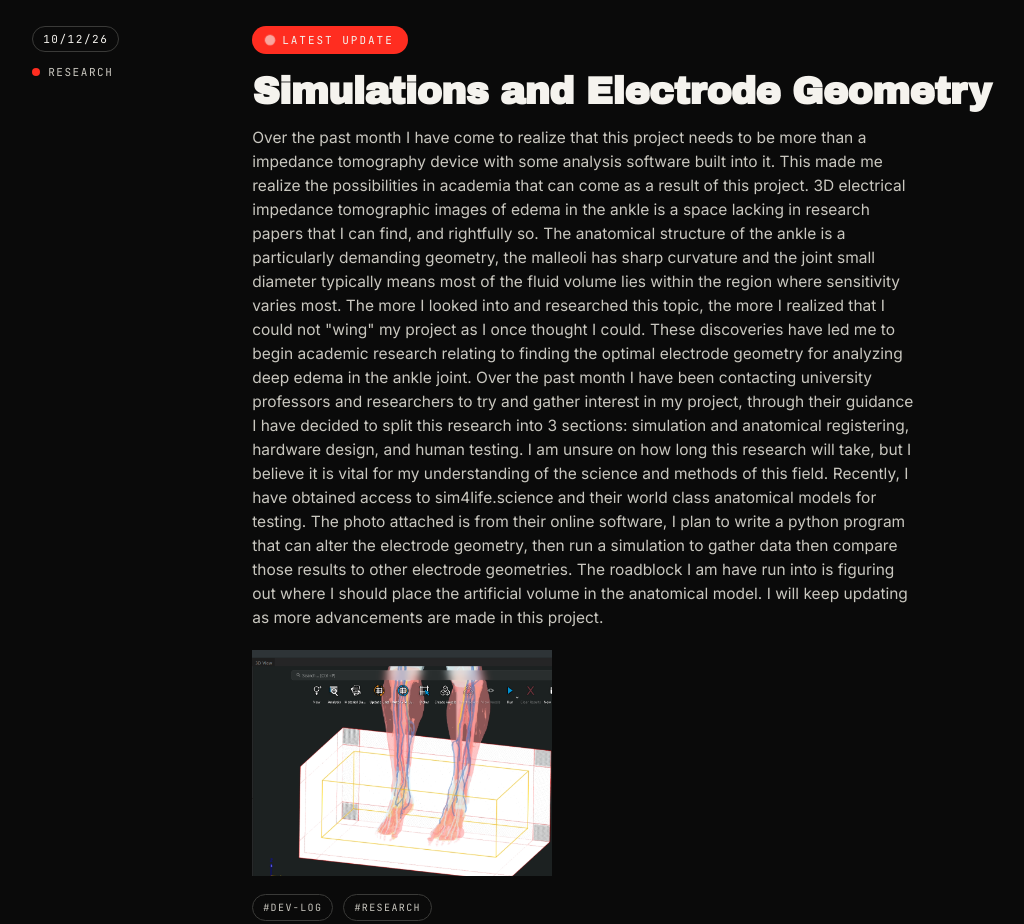
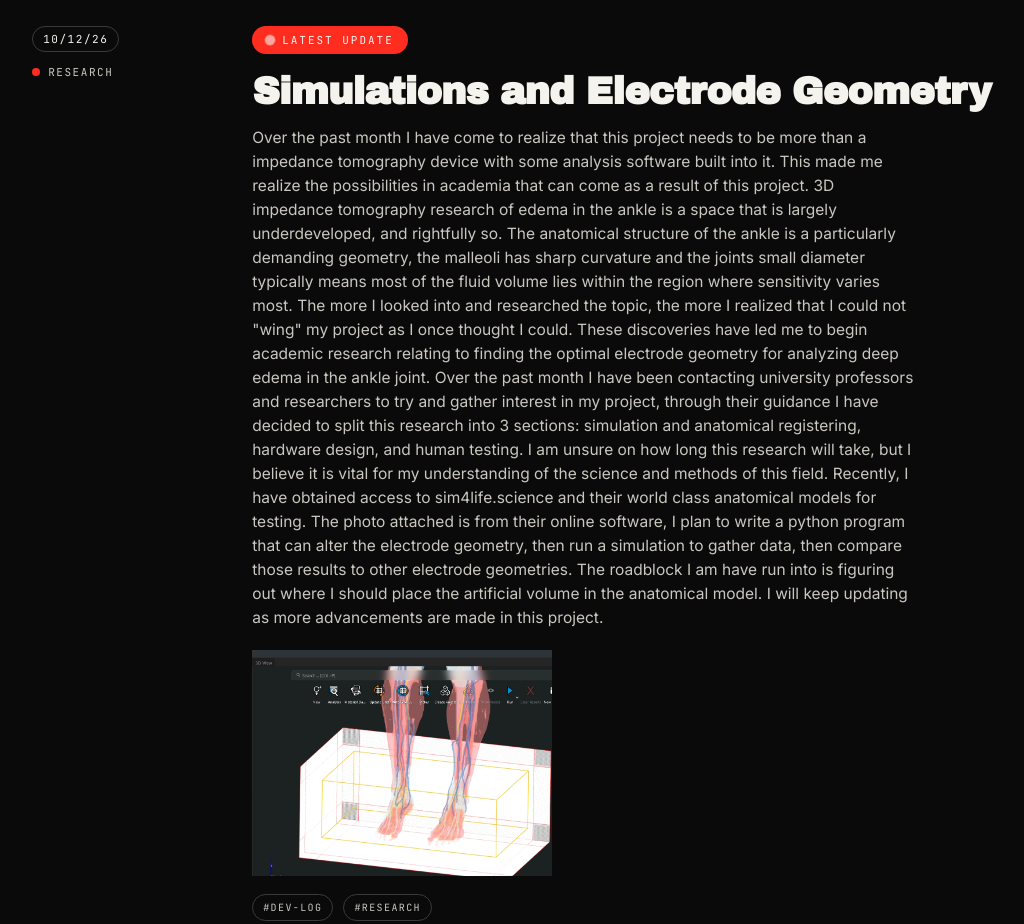
Before and after one commit to austinjames95/eit-tek-web, a website built with Vite: page updates.html in a window 1280 px wide. Shown: the part 860-1784 px from the top of the page, without its empty margins (19-1043 px from the left). Built offline with nearby package versions, Linux system fonts and the light colour scheme.

Commit message:
fix grammar

```diff
--- a/updates.html
+++ b/updates.html
@@ -76,15 +76,14 @@
           <h3>Simulations and Electrode Geometry</h3>
           <p>
             Over the past month I have come to realize that this project needs to be more than a impedance tomography device with some analysis software built into it. This made me realize the possibilities in
-            academia that can come as a result of this project. 3D electrical impedance tomographic images of edema in the ankle is a space lacking in research papers that I can find, and rightfully so. The
-            anatomical structure of the ankle is a particularly demanding geometry, the malleoli has sharp curvature and the joint small diameter typically means most of the fluid volume lies within the region
-            where sensitivity varies most. The more I looked into and researched this topic, the more I realized that I could not "wing" my project as I once thought I could. These discoveries have led me to
-            begin academic research relating to finding the optimal electrode geometry for analyzing deep edema in the ankle joint. Over the past month I have been contacting university professors and researchers
-            to try and gather interest in my project, through their guidance I have decided to split this research into 3 sections: simulation and anatomical registering, hardware design, and human testing. I
-            am unsure on how long this research will take, but I believe it is vital for my understanding of the science and methods of this field. Recently, I have obtained access to sim4life.science and their
-            world class anatomical models for testing. The photo attached is from their online software, I plan to write a python program that can alter the electrode geometry, then run a simulation to gather data
-            then compare those results to other electrode geometries. The roadblock I am have run into is figuring out where I should place the artificial volume in the anatomical model. I will keep updating as
-            more advancements are made in this project.
+            academia that can come as a result of this project. 3D impedance tomography research of edema in the ankle is a space that is largely underdeveloped, and rightfully so. The anatomical structure of
+            the ankle is a particularly demanding geometry, the malleoli has sharp curvature and the joints small diameter typically means most of the fluid volume lies within the region where sensitivity varies
+            most. The more I looked into and researched the topic, the more I realized that I could not "wing" my project as I once thought I could. These discoveries have led me to begin academic research relating
+            to finding the optimal electrode geometry for analyzing deep edema in the ankle joint. Over the past month I have been contacting university professors and researchers to try and gather interest in my
+            project, through their guidance I have decided to split this research into 3 sections: simulation and anatomical registering, hardware design, and human testing. I am unsure on how long this research will
+            take, but I believe it is vital for my understanding of the science and methods of this field. Recently, I have obtained access to sim4life.science and their world class anatomical models for testing.
+            The photo attached is from their online software, I plan to write a python program that can alter the electrode geometry, then run a simulation to gather data, then compare those results to other electrode
+            geometries. The roadblock I am have run into is figuring out where I should place the artificial volume in the anatomical model. I will keep updating as more advancements are made in this project.
 
           </p>
           <div class="entry-images">
```
